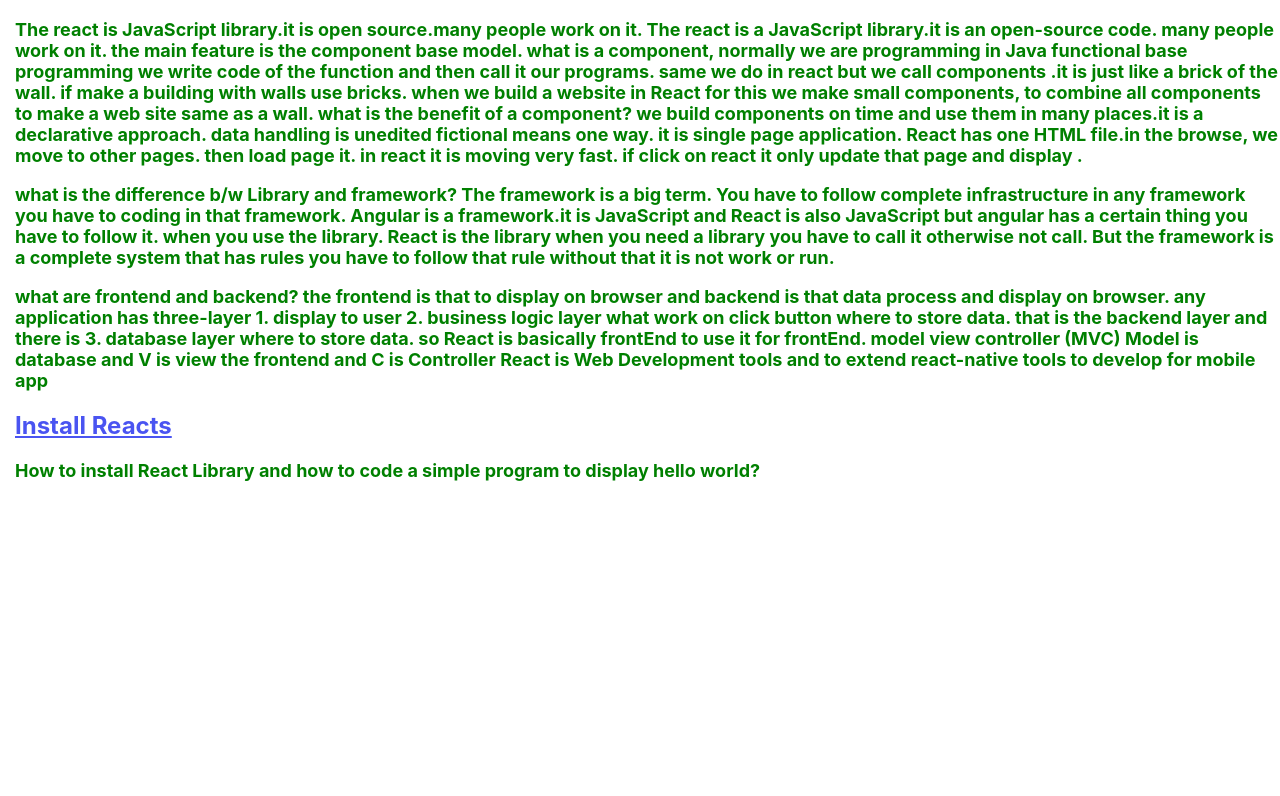
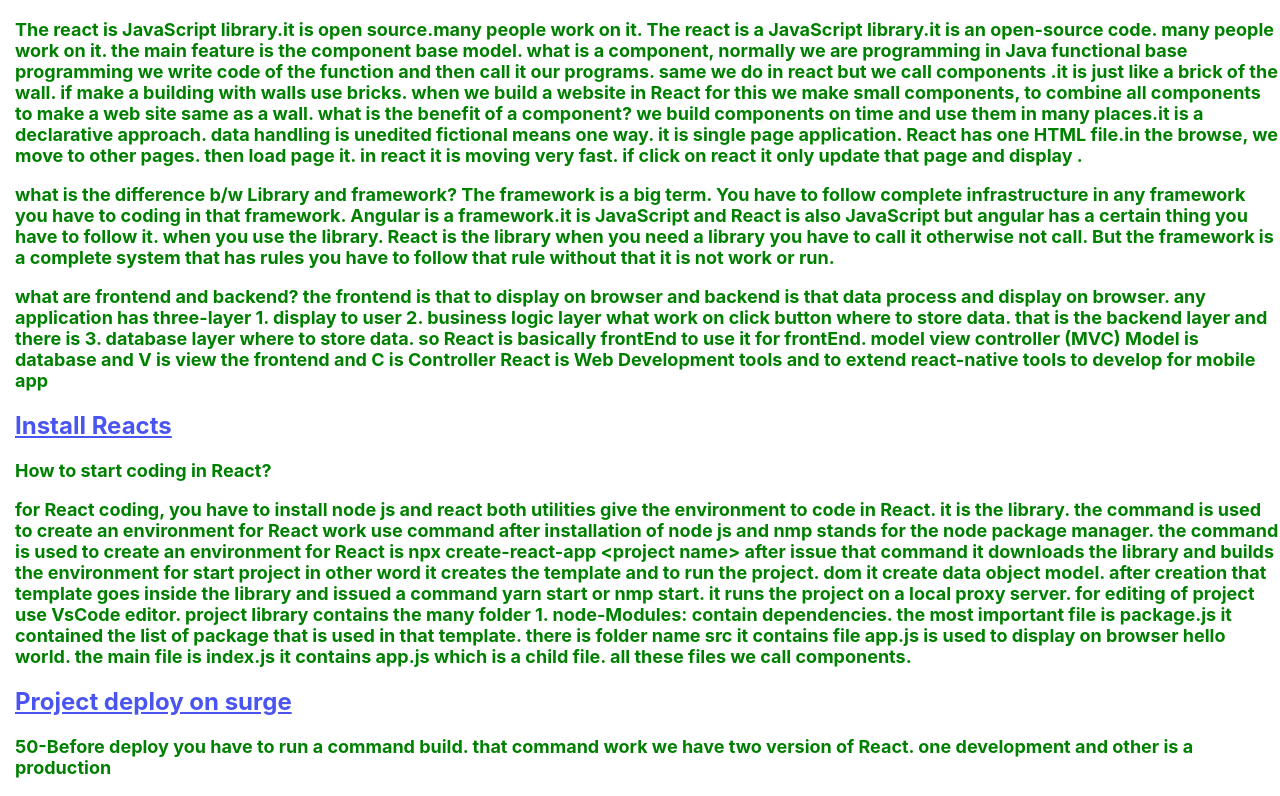
Before and after one commit to hasibullahkhan/botcamp20c2app, a React (Create React App) app: page / in a window 1280 px wide. Shown: the part 625-1421 px from the top of the page. Before the commit the page ends 1124 px from the top, so only its background shows below. Built offline with nearby package versions, Linux system fonts and the light colour scheme.

Commit message:
include line react installation and deployments in file App.js and Headr.js

```diff
--- a/src/App.js
+++ b/src/App.js
@@ -9,8 +9,9 @@ function App() {
         desc={"The react is JavaScript library.it is open source.many people work on it. The react is a JavaScript library.it is an open-source code. many people work on it. the main feature is the component base model. what is a component, normally we are programming in Java functional base programming we write code of the function and then call it our programs. same we do in react but we call components .it is just like a brick of the wall. if make a building with walls use bricks. when we build a website in React for this we make small components, to combine all components to make a web site same as a wall. what is the benefit of a component? we build components on time and use them in many places.it is a declarative approach. data handling is unedited fictional means one way. it is single page application. React has one HTML file.in the browse, we move to other pages. then load page it. in react it is moving very fast. if click on react it only update that page and display ."}
         desc2={"what is the difference b/w Library and framework? The framework is a big term. You have to follow complete infrastructure in any framework you have to coding in that framework. Angular is a framework.it is JavaScript and React is also JavaScript but angular has a certain thing you have to follow it. when you use the library. React is the library when you need a library you have to call it otherwise not call. But the framework is a complete system that has rules you have to follow that rule  without that it is not work or run."}
         desc3={"what are frontend and backend? the frontend is that to display on browser and backend is that data process and display on browser. any application has three-layer 1. display to user 2. business logic layer what work on click button where to store data. that is the backend layer and there is 3. database layer where to store data. so React is basically frontEnd to use it for frontEnd. model view controller (MVC) Model is database and V  is view the frontend and C is Controller React is Web Development tools and to extend react-native tools to develop for mobile app"}
-        installq={"How to install React Library and how to code a simple program to display hello world?"}
-        installa={""} />
+        installq={"How to start coding in React?"}
+        installa={"for React coding, you have to install node js and react both utilities give the environment to code in React. it is the library. the command is used to create an environment for React work use command after installation of node js and nmp stands for the node package manager. the command is used to create an environment for React is npx create-react-app <project name> after issue that command it downloads the library and builds the environment for start project in other word it creates the template and to run the project. dom it create data object model. after creation that template goes inside the library and issued a command yarn start or nmp start. it runs the project on a local proxy server. for editing of project use VsCode editor. project library contains the many folder 1. node-Modules: contain dependencies. the most important file is package.js it contained the list of package that is used in that template. there is folder name src it contains file app.js is used to display on browser hello world. the main file is index.js it contains app.js which is a child file. all these files we call components."}
+        deploy={"50-Before deploy you have to run a command build. that command work we have two version of React. one development and other is a production "} />
 
       {/* <About name={"Hasibullah Khan"} roll={"PIAICxxxxxx"} city={"Karchi"} gender={"Male"} email={"haisbpak@gmail.com"} batch={"Batch 34"} /> */}
 
@@ -18,4 +19,5 @@ function App() {
   );
 }
 
+
 export default App;
--- a/src/Components/Header.js
+++ b/src/Components/Header.js
@@ -11,6 +11,8 @@ function Head(props) {
             <h2 style={{ color: "#4a54f1", marginLeft: 15, textDecoration: "underline" }}>Install Reacts </h2>
             <p style={{ color: 'green', fontSize: 18, fontWeight: 'bold', marginLeft: 15 }}>{props.installq}</p>
             <p style={{ color: 'green', fontSize: 18, fontWeight: 'bold', marginLeft: 15 }}>{props.installa}</p>
+            <h2 style={{ color: "#4a54f1", marginLeft: 15, textDecoration: "underline" }}>Project deploy on surge </h2>
+            <p style={{ color: 'green', fontSize: 18, fontWeight: 'bold', marginLeft: 15 }}>{props.deploy}</p>
         </div>
     )
 }
```
